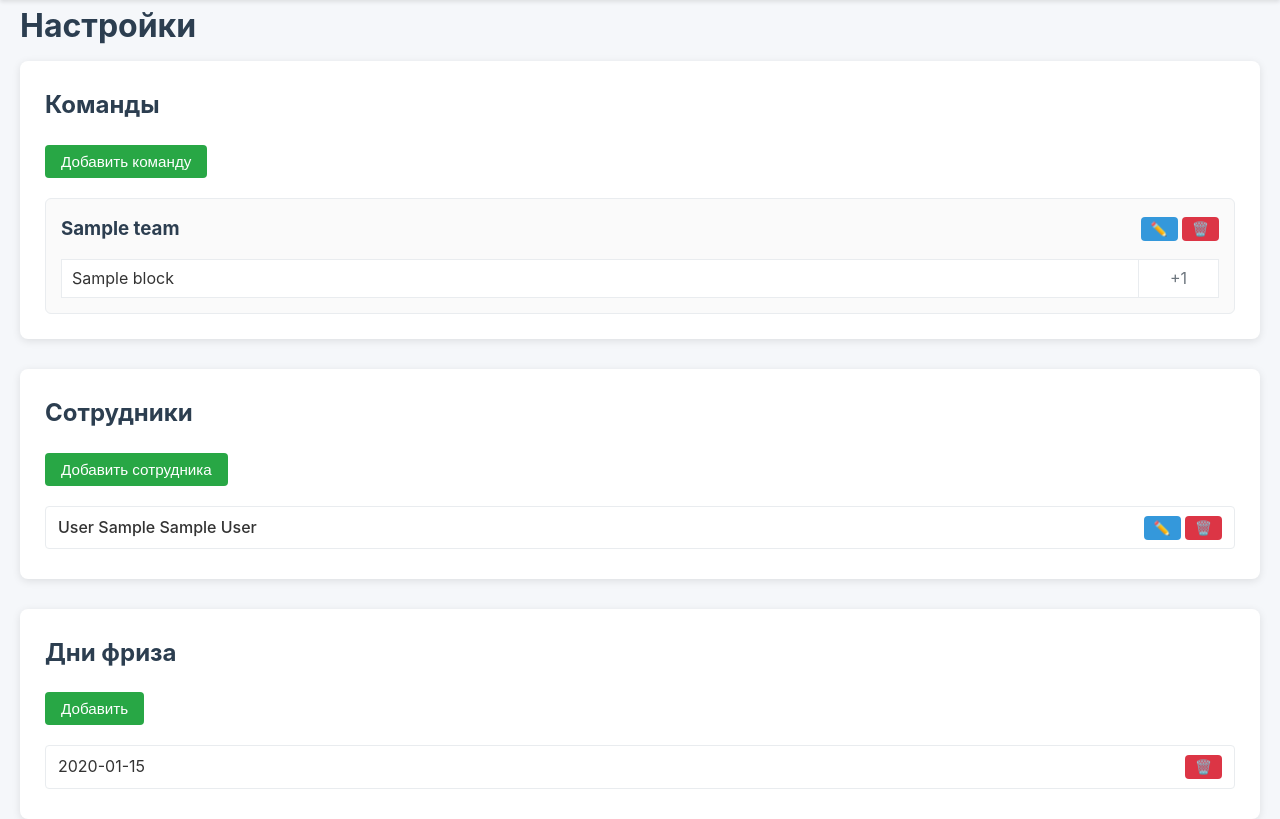
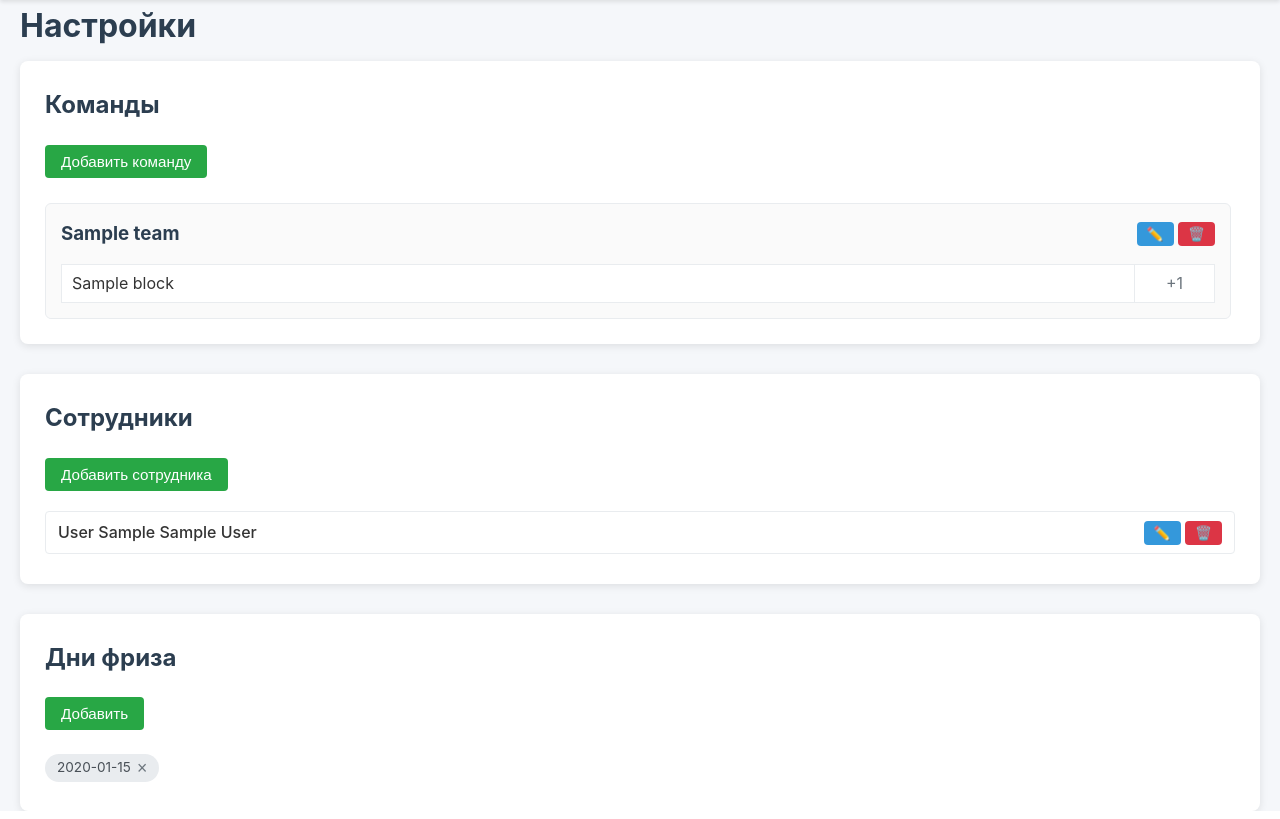
Before and after one commit to Darvin939/support-team-planner, a FastAPI app: page /settings in a window 1280 px wide. Shown: the part 60-879 px from the top of the page. Run offline with FastAPI, Linux system fonts and the light colour scheme; tables that the repository leaves empty hold one stand-in row (values such as "Sample post").

Commit message:
Изменен стиль настроек

```diff
--- a/static/css/style.css
+++ b/static/css/style.css
@@ -1189,9 +1189,49 @@ body {
     margin-bottom: 20px;
 }
 
-.teams-list {
+.teams-list,
+#teamsList {
     display: grid;
     gap: 20px;
+    max-height: 70vh;
+    overflow-y: auto;
+    padding-right: 4px;
+}
+
+.chips-list {
+    display: flex;
+    flex-wrap: wrap;
+    gap: 6px;
+    padding: 4px 0;
+    min-height: 32px;
+}
+
+.chip {
+    display: inline-flex;
+    align-items: center;
+    gap: 4px;
+    padding: 3px 10px 3px 12px;
+    background: #e9ecef;
+    border-radius: 20px;
+    font-size: 0.85rem;
+    white-space: nowrap;
+    color: #495057;
+}
+
+.chip-remove {
+    background: none;
+    border: none;
+    cursor: pointer;
+    padding: 0 2px;
+    font-size: 1.1rem;
+    color: #6c757d;
+    line-height: 1;
+    display: inline-flex;
+    align-items: center;
+}
+
+.chip-remove:hover {
+    color: #dc3545;
 }
 
 .team-card {
--- a/templates/settings.html
+++ b/templates/settings.html
@@ -136,12 +136,12 @@
                 <button class="btn btn-success" onclick="openFreezeModal()">Добавить</button>
             </div>
         </div>
-        <div id="freezeDaysList">
+        <div id="freezeDaysList" class="chips-list">
             {% for day in freeze_days %}
-            <div class="executor-item" data-date="{{ day }}">
-                <span>{{ day }}</span>
-                <button class="btn btn-danger btn-sm" onclick="deleteFreezeDay('{{ day }}')">🗑️</button>
-            </div>
+            <span class="chip" data-date="{{ day }}">
+                {{ day }}
+                <button class="chip-remove" onclick="deleteFreezeDay('{{ day }}')" title="Удалить">×</button>
+            </span>
             {% endfor %}
         </div>
     </div>
```
